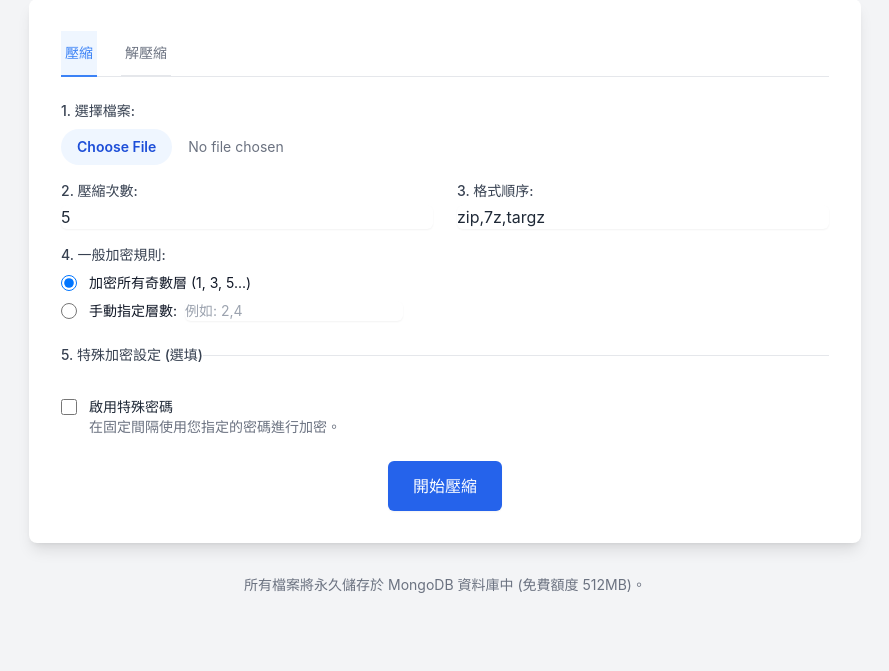
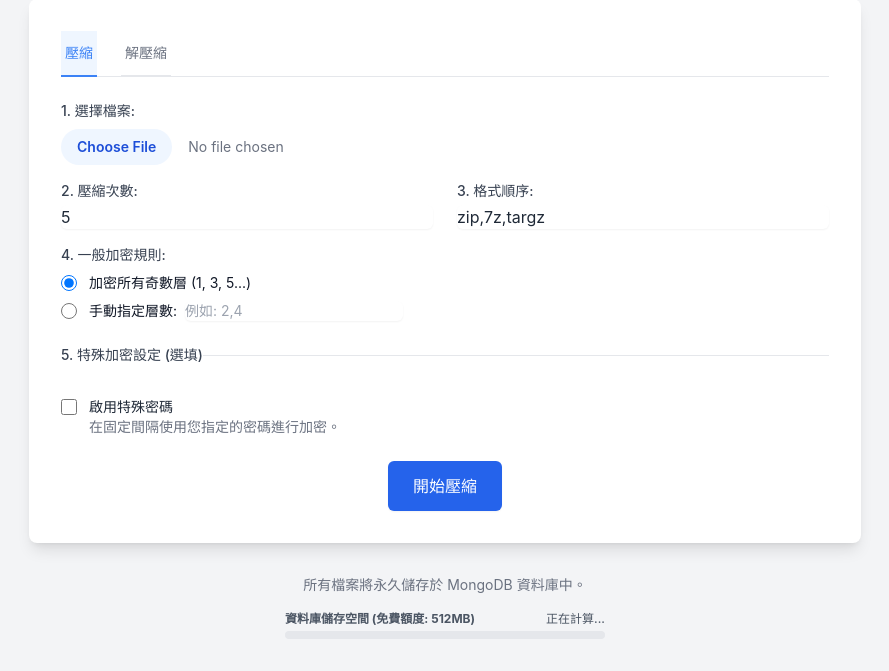
Before and after one commit to Cody8722/zip, a Flask app: page / in a window 1280 px wide. Shown: the part 137-808 px from the top of the page, without its empty margins (195-1084 px from the left). Before the commit the page ends 730 px from the top, so only its background shows below. Run offline with Flask 3, Linux system fonts and the light colour scheme; parts of the project's set-up code (start-up, migrations or seed data) failed here and were passed over; some libraries are stand-ins or nearby versions.

Commit message:
Update index.html

```diff
--- a/templates/index.html
+++ b/templates/index.html
@@ -131,7 +131,16 @@
             </div>
         </main>
         <footer class="text-center mt-8 text-sm text-gray-500">
-             <p>所有檔案將永久儲存於 MongoDB 資料庫中 (免費額度 512MB)。</p>
+             <p>所有檔案將永久儲存於 MongoDB 資料庫中。</p>
+             <div id="storage-stats-container" class="max-w-xs mx-auto mt-4">
+                 <div class="flex justify-between text-xs font-medium text-gray-600">
+                    <span class="font-bold">資料庫儲存空間 (免費額度: 512MB)</span>
+                    <span id="storage-text">正在計算...</span>
+                 </div>
+                 <div class="w-full bg-gray-200 rounded-full h-2 mt-1">
+                     <div id="storage-bar" class="bg-indigo-500 h-2 rounded-full" style="width: 0%"></div>
+                 </div>
+             </div>
         </footer>
     </div>
 
@@ -159,6 +168,10 @@
                     masterPassPrompt: document.getElementById('share-master-pass-prompt'),
                     masterPassInput: document.getElementById('share-master-password'),
                     startBtn: document.getElementById('start-share-decompress-btn')
+                },
+                storage: {
+                    bar: document.getElementById('storage-bar'),
+                    text: document.getElementById('storage-text')
                 }
             };
             let currentTaskId = null;
@@ -200,17 +213,9 @@
                 elements.progressPercentage.textContent = '0%';
                 elements.progressStatus.textContent = '處理中...';
 
-                // *** 關鍵修改：建立 fetch 的設定物件 ***
-                const fetchOptions = {
-                    method: 'POST',
-                    body: body
-                };
-
-                // *** 關鍵修改：如果 body 是字串，就自動加上 JSON 標頭 ***
+                const fetchOptions = { method: 'POST', body: body };
                 if (typeof body === 'string') {
-                    fetchOptions.headers = {
-                        'Content-Type': 'application/json'
-                    };
+                    fetchOptions.headers = { 'Content-Type': 'application/json' };
                 }
 
                 fetch(endpoint, fetchOptions)
@@ -273,6 +278,7 @@
                 elements.resultButtons.appendChild(downloadFileBtn);
 
                 if (isCompress) {
+                    updateStorageStats();
                     elements.resultSection.className = 'fade-in mt-6 p-4 bg-blue-50 rounded-lg text-center';
                     elements.resultTitle.className = 'text-lg font-medium text-blue-800';
                     if (data.password_file_content) {
@@ -307,6 +313,33 @@
                 event.target.closest('button').disabled = true;
             }
 
+            function formatBytes(bytes, decimals = 2) {
+                if (bytes === 0) return '0 Bytes';
+                const k = 1024;
+                const dm = decimals < 0 ? 0 : decimals;
+                const sizes = ['Bytes', 'KB', 'MB', 'GB', 'TB'];
+                const i = Math.floor(Math.log(bytes) / Math.log(k));
+                return parseFloat((bytes / Math.pow(k, i)).toFixed(dm)) + ' ' + sizes[i];
+            }
+
+            async function updateStorageStats() {
+                try {
+                    const response = await fetch('/storage-stats');
+                    if (!response.ok) return;
+                    const data = await response.json();
+                    const used = data.used_space;
+                    const total = data.total_space;
+                    const percentage = total > 0 ? (used / total) * 100 : 0;
+                    elements.storage.bar.style.width = `${percentage}%`;
+                    elements.storage.text.textContent = `${formatBytes(used)} / ${formatBytes(total)}`;
+                    if (percentage > 90) elements.storage.bar.className = 'bg-red-500 h-2 rounded-full';
+                    else if (percentage > 70) elements.storage.bar.className = 'bg-yellow-500 h-2 rounded-full';
+                    else elements.storage.bar.className = 'bg-indigo-500 h-2 rounded-full';
+                } catch (error) {
+                    elements.storage.text.textContent = '無法取得資訊';
+                }
+            }
+
             async function showShareView(shareId) {
                 elements.mainView.classList.add('hidden');
                 elements.shareView.classList.remove('hidden');
@@ -315,16 +348,12 @@
                     if (!response.ok) throw new Error('找不到分享的檔案或連結已過期。');
                     const data = await response.json();
                     if (data.type !== 'compress' || !data.result_filename) throw new Error('此連結不是一個有效的分享連結。');
-
                     elements.share.filename.textContent = `準備解壓縮檔案: ${data.result_filename}`;
-
                     const needsMasterPass = data.password_file_content && data.password_file_content.includes('(特殊密碼層)');
                     if (needsMasterPass) {
                         elements.share.masterPassPrompt.classList.remove('hidden');
                     }
-
                     elements.share.startBtn.onclick = () => {
-                        // *** 關鍵修改：將要傳送的資料打包成 JSON 字串 ***
                         const body = JSON.stringify({
                             master_password: needsMasterPass ? elements.share.masterPassInput.value : null
                         });
@@ -340,6 +369,7 @@
             if (shareId) {
                 showShareView(shareId);
             }
+            updateStorageStats();
         });
     </script>
 </body>
```
